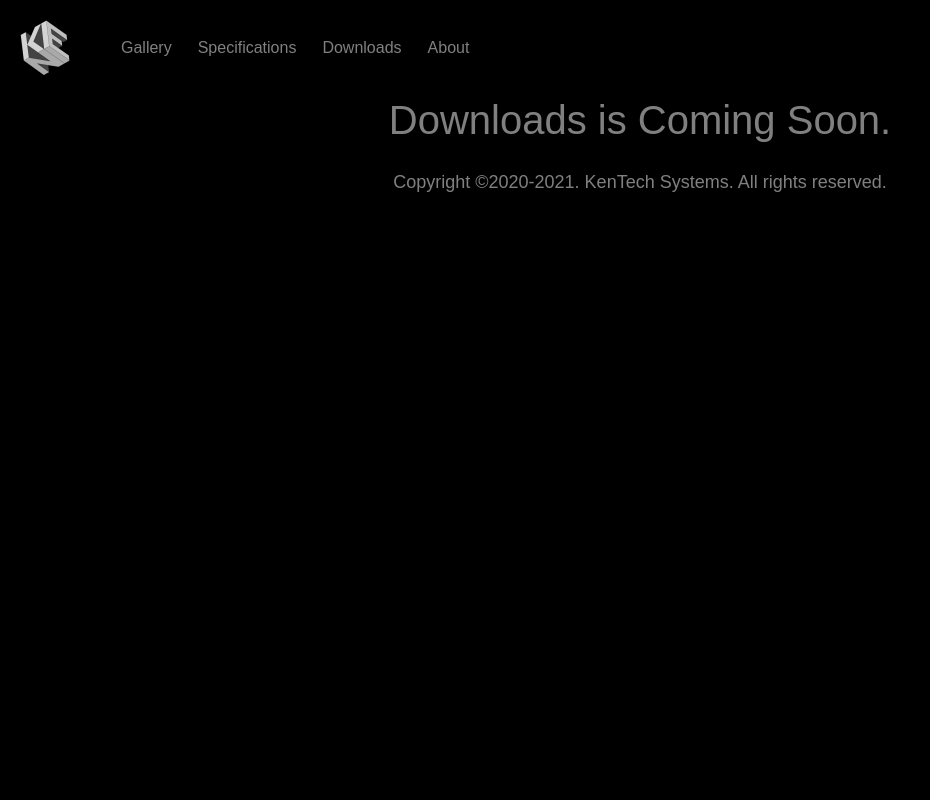
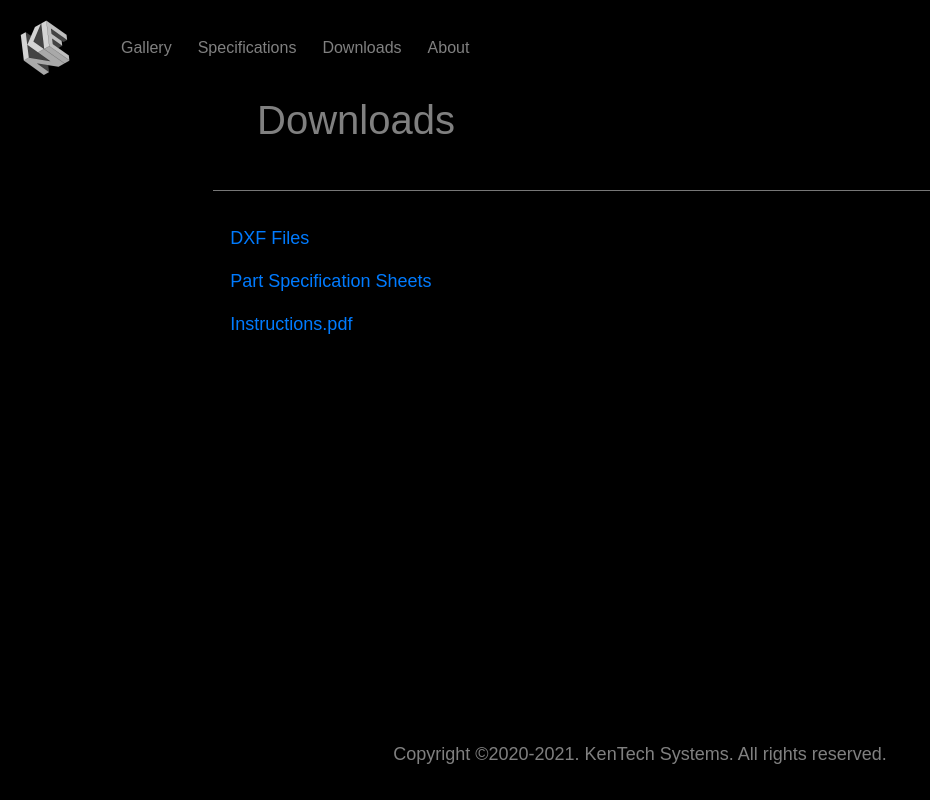
Before and after one commit to grantwkenn/ktsff, a Flask app: page /downloads in a window 1280 px wide. Shown: the whole page, without its empty margins (0-930 px from the left). Run offline with Flask 2, Linux system fonts and the light colour scheme; some libraries are stand-ins or nearby versions.

Commit message:
Finished Specs Page. Started Downloads Page, About Page

```diff
--- a/application/static/css/main.css
+++ b/application/static/css/main.css
@@ -1,7 +1,12 @@
-body {
+html, body {
     font-family: Arial, Helvetica, sans-serif;
     background-color:#000;
     color: rgba(255,255,255,.5);
+    height: 100%;
+    width: 100%;
+    margin: 0;
+    display: table;
+
 }
 
 
@@ -38,6 +43,10 @@ footer {
     height: 60px;
     line-height: 60px;
     background-color: #000000;
+
+    display: table-row;
+    height: 0;
+
 }
 
 .heading {
--- a/application/templates/downloads.html
+++ b/application/templates/downloads.html
@@ -7,15 +7,57 @@
 
 {% include "includes/navbar.html" %}
 
-<div class="container">
+<main class="container-fluid">
 
-    <div class="row">
-        <div class="col-md-12 text-center">
-            <h1>Downloads is Coming Soon.</h1>
+    <div class="container">
+        <div class="row justify-content-center">
+            <div class="col-xs-12 col-md-10 col-lg-8 col-centered">
+                <h1>Downloads</h1>
 
-            </div>
+                </div>
+        </div>
     </div>
+
+    <br>
+
+    <div class = "row justify-content-center">
+        <div class="col-xs-12 col-md-10 col-lg-8 col-centered divider">
+        </div>
+    </div>
+
+    <br>
+
+    <div class="row justify-content-center">
+        <div class="col-xs-12 col-md-10 col-lg-8 col-centered">
+            <a href="/static/KTSFF DXF Files.zip" download>
+                <p>DXF Files</p>
+            </a>
+
+        </div>
+    </div>
+
+    <div class="row justify-content-center">
+        <div class="col-xs-12 col-md-10 col-lg-8 col-centered">
+            <a href="/static/KTSFF DXF Files.zip" download>
+                <p>Part Specification Sheets</p>
+            </a>
+
+        </div>
+    </div>
+
+    <div class="row justify-content-center">
+        <div class="col-xs-12 col-md-10 col-lg-8 col-centered">
+            <a href="/static/KTSFF DXF Files.zip" download>
+                <p>Instructions.pdf</p>
+            </a>
+
+        </div>
+    </div>
+
 </div>
+
+
+</main>
 
 {% include "includes/footer.html" %}
 </body>
--- a/application/templates/home.html
+++ b/application/templates/home.html
@@ -67,7 +67,7 @@
         </div>
     </div>
 
-    <div class= "container">
+
     <div class ="row justify-content-center">
       <div class = "col-xs-12 col-md-10 col-lg-8 col-centered">
           <div id="carouselExampleIndicators" class="carousel slide" data-ride="carousel">
@@ -98,7 +98,7 @@
             </div>
       </div>
   </div>
-    </div>
+
 
 
 
--- a/application/templates/includes/footer.html
+++ b/application/templates/includes/footer.html
@@ -1,5 +1,5 @@
 <footer class="container-fluid text-center footer-bottom">
-
+        <br><br>
         <p>Copyright &copy;2020-2021. KenTech Systems. All rights reserved.</p>
 
 </footer>
```
Also changed, not shown: application/templates/about.html (+73 -4 lines), application/templates/specs.html (+22 -9 lines), 1 other file. Lines whose indentation alone changed are shown as unchanged.
